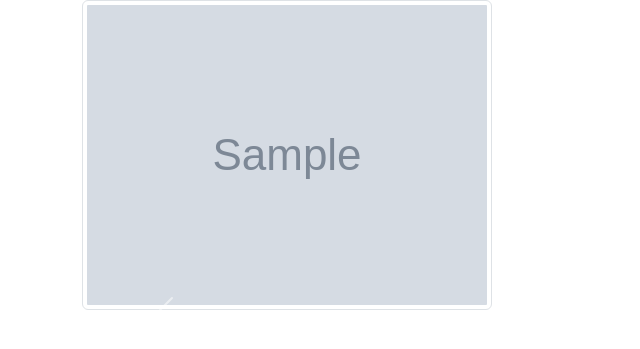
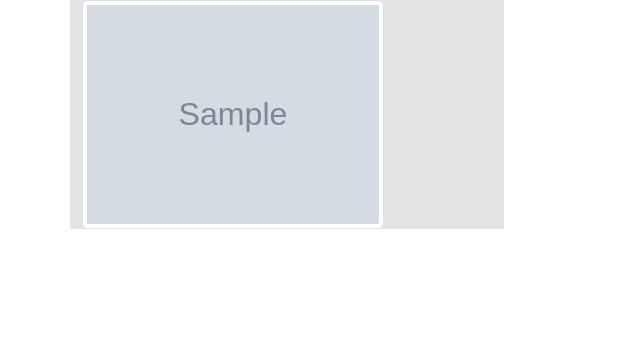
Before and after one commit to kumahawk/eagleViewer, a Flask app: template templates/images.html in a window 1280 px wide. Shown: the part 92-441 px from the top of the page, without its empty margins (0-640 px from the left). Run offline with Flask 3, Linux system fonts and the light colour scheme; the template is opened without the code that fills it: most values are stand-ins (such as "Sample title", 1, 10 or a date in 2020); grey boxes marked "Sample" are stand-in pictures; parts of the project's set-up code (start-up, migrations or seed data) failed here and were passed over.

Commit message:
表示切替がおおむね動くようになった

```diff
--- a/static/css/style.css
+++ b/static/css/style.css
@@ -6,12 +6,20 @@
 form#search button {
     flex-shrink: 0;
 }
-.img_slide {
+
+.img_info {
     display: none;
 }
-.img_grid {
+
+.carousel-item .img_info {
     display: block;
 }
+
+:not(.carousel) > .carousel-control-prev,
+:not(.carousel) > .carousel-control-next {
+    display: none;
+}
+
 #folder-dropdown-menu {
     width: 100px;
 }
--- a/templates/base.html
+++ b/templates/base.html
@@ -20,9 +20,7 @@
 {% endblock %}
 </main>
 <script src="https://cdn.jsdelivr.net/npm/bootstrap@5.3.0/dist/js/bootstrap.bundle.min.js" integrity="sha384-geWF76RCwLtnZ8qwWowPQNguL3RmwHVBC9FhGdlKrxdiJJigb/j/68SIy3Te4Bkz" crossorigin="anonymous"></script>
-<script>
 {% block script %}
 {% endblock %}
-</script>
 </body>
 </html>
--- a/templates/images.html
+++ b/templates/images.html
@@ -41,34 +41,29 @@
 </header>
 {% endblock %}
 {% block body %}
-<div id="eagle_main" class="container text-center">
-<div id="img_grids" class="row row-cols-auto">
+<div id="eagle_main" class="container">
+<div id="img_slide"><!-- carousel slide -->
+<div id="img_grids" class="row row-cols-auto"><!-- carousel-inner -->
 {% for img in list -%}
-<div id="img_thumb_{{- img.id -}}" data-id="{{- img.id -}}" class="col" tabindex="1">
-    <a onclick='flipScreenMode("{{- img.id -}}");'><img class="img-thumbnail" src="/images/{{- img.id -}}/{{- img.thumbname -}}" width="{{- img.thumbwidth -}}px" height="{{- img.thumbheight -}}px"></a>
-</div>
-{% endfor -%}
-</div>
-<div id="img_slide" class="carousel slide" data-ride="carousel">
-<div class="carousel-inner">
-    {% for img in list -%}
-    <div id="img_slide_{{- img.id -}}" class="carousel-item{% if img.id == targetid %} active{% endif %}">
+<div id="img_{{- img.id -}}" class="col" tabindex="1"><!-- carousel-item [active] -->
     <div class="row bg-secondary-subtle">
         <div class="column col-lg-9 text-center">
-                </a><img class="img-thumbnail" src="/images/{{- img.id -}}/{{- img.name -}}.{{- img.ext -}}"></a>
+            <!-- width = data-twidth, height = data-theight, data-tsrc = src = data-rsrc -->
+            <a onclick='flipScreenMode("{{- img.id -}}");'><img class="img-thumbnail" src="/images/{{- img.id -}}/{{- img.thumbname -}}" width="{{- img.thumbwidth -}}px" height="{{- img.thumbheight -}}px"
+                 {% if img.noThumbnail %}data-rsrc="/images/{{- img.id -}}/{{- img.name -}}.{{- img.ext -}}"{% endif %}></a>
         </div>
         <div class="column side col-lg-3 img_info">
-                <div class="list-group img_folders">
+            <div class="img_folders list-group">
                 {% for fld in img.folders -%}
                 <div class="list-group-item list-group-item-info">{{ fld }}</div>
                 {% endfor -%}
             </div>
-                <div class="list-group">
+            <div class="img_tags list-group">
                 {% for tag in img.tags -%}
                 <div class="list-group-item list-group-item-secondary">{{ tag }}</div>
                 {% endfor -%}
             </div>
-                <div class="bg-primary text-wrap">
+            <div class="img_annotation bg-primary text-wrap">
                 {{ img.annotation }}
             </div>
         </div>
@@ -88,46 +83,91 @@
 </div>
 {% endblock %}
 {% block script %}
+<script>
 function flipScreenMode(id = null) {
     const slide = document.getElementById('img_slide');
     const grid = document.getElementById('img_grids');
-    if(grid.style.display == 'none') {
-        var e = null;
-        if(id) {
-            e = document.getElementById('img_thumb_' + id);
+    const tocarousel = !slide.classList.contains('carousel');
+    if(! id) {
+        if(tocarousel) {
+            let a = document.activeElement;
+            while(a) {
+                if(a.id.startsWith('img_')) {
+                    id = a.id.substr('img_'.length);
+                    break;
                 }
-        if( ! e) {
-            e = slide.querySelector(".carousel-item.active");
+                a = a.parent;
             }
-        slide.style.display = 'none';
-        grid.style.display = 'block';
-        if(e) {
+        }
+        else {
+            let a = document.querySelector(".carousel-item.active");
+            if(a && a.id.startsWith('img_')) {
+                id = a.id.substr('img_'.length);
+            }
+        }
+    }
+    var selected = document.getElementById('img_'+id);
+    if(! selected) {
+        if(grid.children.length > 0) {
+            selected = grid.children[0];
+        }
+    }
+    for(const e of grid.children) {
+        const i = e.querySelector('img');
+        if(i) {
+            if(tocarousel) {
+                if(i.hasAttribute('width')) {
+                    i.setAttribute('data-twidth', i.getAttribute('width'));
+                    i.removeAttribute('width');
+                }
+                if(i.hasAttribute('height')) {
+                    i.setAttribute('data-theight', i.getAttribute('height'));
+                    i.removeAttribute('height');
+                }
+                if(i.hasAttribute('data-rsrc')) {
+                    i.setAttribute('data-tsrc', i.getAttribute('src'));
+                    i.setAttribute('src', i.getAttribute('data-rsrc'));
+                    i.removeAttribute('data-rsrc');
+                }
+            }
+            else {
+                if(i.hasAttribute('data-twidth')) {
+                    i.setAttribute('width', i.getAttribute('data-twidth'));
+                    i.removeAttribute('data-twidth');
+                }
+                if(i.hasAttribute('data-theight')) {
+                    i.setAttribute('height', i.getAttribute('data-theight'));
+                    i.removeAttribute('data-theight');
+                }
+                if(i.hasAttribute('data-tsrc')) {
+                    i.setAttribute('data-rsrc', i.getAttribute('src'));
+                    i.setAttribute('src', i.getAttribute('data-tsrc'));
+                    i.removeAttribute('data-tsrc');
+                }
+            }
+        }
+        if(e == selected) {
+            if(tocarousel) {
+                e.classList.toggle('active', true);
+            }
+            else {
                 e.focus();
             }
         }
         else {
-        const a = document.activeElement;
-        var e = null;
-        if(id) {
-            e = document.getElementById('img_slide_' + id);
+            e.classList.toggle('active', false);
         }
-        if(! e) {
-            let a = document.activeElement;
-            if(a && a.id.startsWith('img_thumb_')) {
-                e = document.getElementById('img_slide_' + a.id.substr('img_thumb_'.length));
+        e.classList.toggle('col', !tocarousel);
+        e.classList.toggle('carousel-item', tocarousel);
+    }
+    grid.classList.toggle('row', !tocarousel);
+    grid.classList.toggle('row-cols-auto', !tocarousel);
+    grid.classList.toggle('carousel-inner', tocarousel);
+    slide.classList.toggle('carousel', tocarousel);
+    slide.classList.toggle('slide', tocarousel);
+    if(selected) {
+        selected.scrollIntoView({block: 'start', behavior: 'instant'});
     }
 }
-        for(let a of slide.querySelectorAll('.active')) {
-            a.classList.toggle('active', false);
-        }
-        if(! e) {
-            e = slide.querySelector('.carousel-item');
-        }
-        if(e) {
-            e.classList.toggle('active', true);
-        }
-        grid.style.display = 'none';
-        slide.style.display = 'block';
-    }
-}
+</script>
 {% endblock %}
```
Lines whose indentation alone changed are shown as unchanged.
